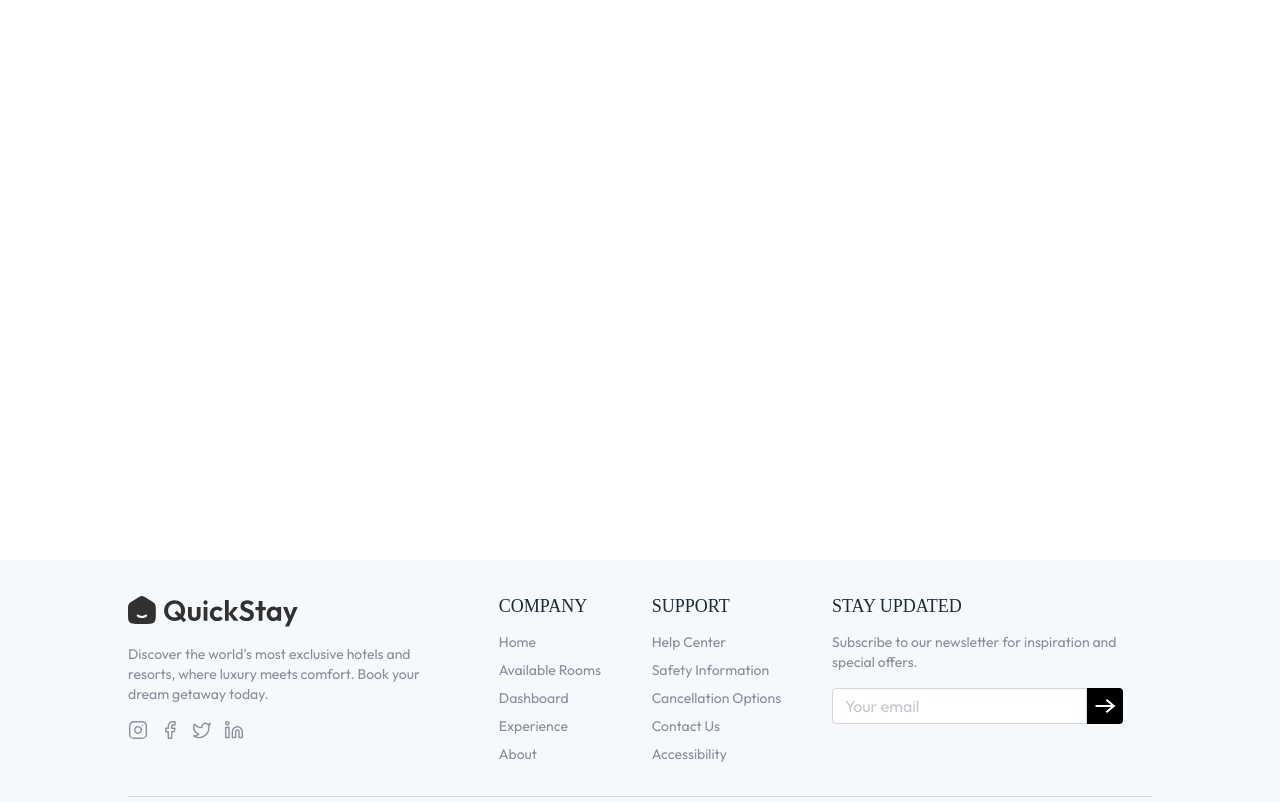
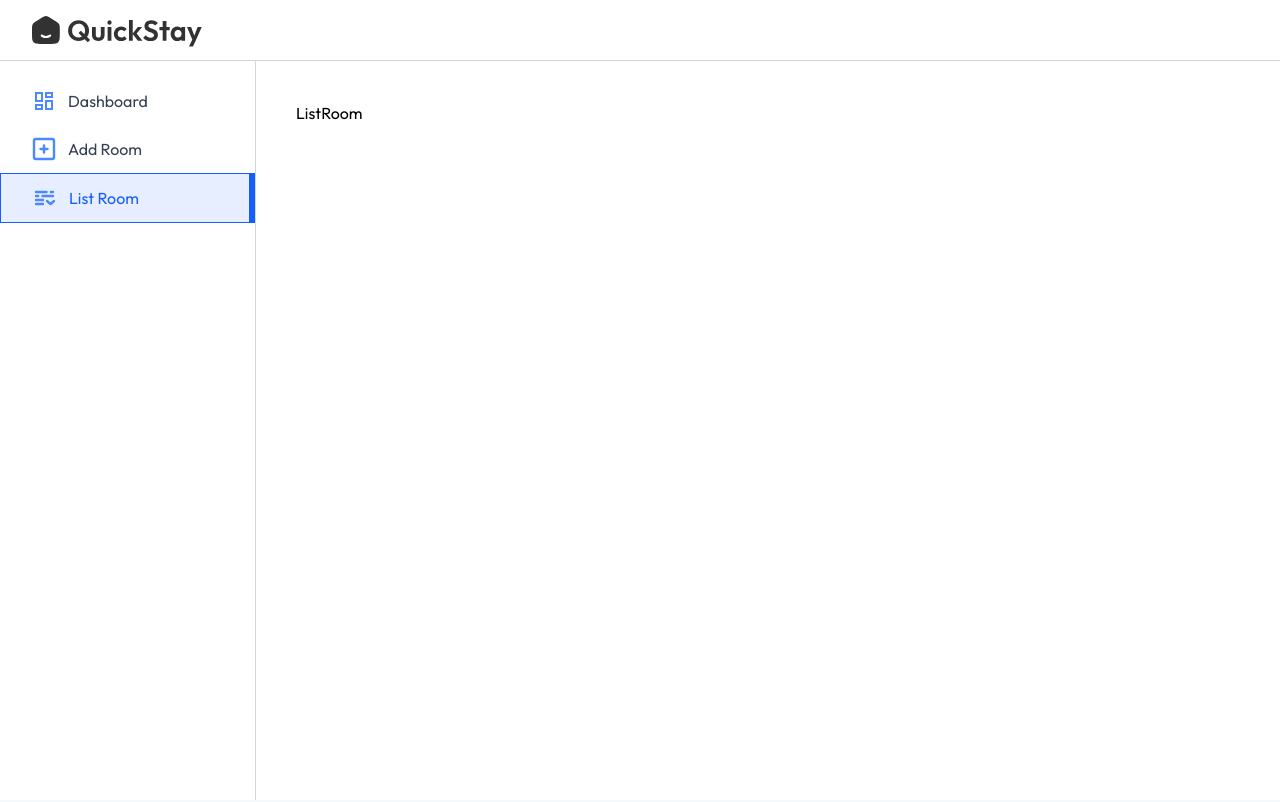
Before and after one commit to Dharmeshp1582/MERN_Hotel_Booking_app, a React (Vite) app in the folder client/: page /owner/list-room in a window 1280 px wide. Shown: the top 802 px of the page. Built offline with nearby package versions, Linux system fonts and the light colour scheme; no server answers; a web font is replaced by a local one.

Commit message:
owner navbar & sidebar done

```diff
--- a/client/package.json
+++ b/client/package.json
@@ -4,7 +4,7 @@
   "version": "0.0.0",
   "type": "module",
   "scripts": {
-    "dev": "vite",
+    "dev": "vite --host",
     "build": "vite build",
     "lint": "eslint .",
     "preview": "vite preview"
--- a/client/src/App.jsx
+++ b/client/src/App.jsx
@@ -6,6 +6,11 @@ import Footer from "./components/Footer";
 import AllRooms from "./pages/AllRooms";
 import RoomDetail from "./pages/RoomDetail";
 import MyBookings from "./pages/MyBookings";
+import HotelReg from "./components/HotelReg";
+import Layout from "./pages/hotelOwner/Layout";
+import Dashboard from "./pages/hotelOwner/Dashboard";
+import AddRoom from "./pages/hotelOwner/AddRoom";
+import ListRoom from "./pages/hotelOwner/ListRoom";
 
 const App = () => {
   const isOwnerPath = useLocation().pathname.includes("owner");
@@ -13,12 +18,19 @@ const App = () => {
   return (
     <div>
       {!isOwnerPath && <Navbar />}
+      {false && <HotelReg />}
       <div className="min-h-[70vh]">
         <Routes>
           <Route path="/" element={<Home />} />
           <Route path="/rooms" element={<AllRooms />} />
           <Route path="/rooms/:id" element={<RoomDetail />} />
           <Route path="/my-bookings" element={<MyBookings />} />
+
+          <Route path="/owner" element={<Layout />} >
+            <Route index  element={<Dashboard />} />
+            <Route path="/owner/add-room" element={<AddRoom />} />
+            <Route path="/owner/list-room" element={<ListRoom />} />
+          </Route>
         </Routes>
       </div>
       <Footer />
--- /dev/null
+++ b/client/src/components/HotelReg.jsx
@@ -0,0 +1,75 @@
+import React from "react";
+import { assets, cities } from "../assets/assets";
+
+const HotelReg = () => {
+  return (
+    <div className="fixed top-0 bottom-0 left-0 right-0 z-100 flex items-center justify-center bg-black/70">
+      <form className="flex bg-white rounded-xl max-w-4xl max-md:mx-2">
+        <img
+          src={assets.regImage}
+          alt="reg-image"
+          className="w-1/2 rounded-xl hidden md:block"
+        />
+
+        <div className="relative flex flex-col items-center md:w-1/2 p-8 md:p-10">
+          <img
+            src={assets.closeIcon}
+            alt="close-icon"
+            className="absolute top-4 right-4 h-4 w-4 cursor-pointer"
+          />
+          <p className="text-2xl font-semibold mt-6">Register Your Hotel</p>
+          {/* Hotel Name */}
+          <div className="w-full mt-4">
+            <label htmlFor="name" className="font-medium text-gray-500">
+              Hotel Name
+            </label>
+            <input id="name"
+              type="text"
+              placeholder="Type here"
+              className="border border-gray-200 rounded w-full px-3 py-2.5 mt-1 outline-indigo-500 font-light"
+              required
+            />
+          </div>
+{/* Contact */}
+          <div className="w-full mt-4">
+            <label htmlFor="Contact" className="font-medium text-gray-500">
+              Phone
+            </label>
+            <input id="contact"
+              type="text"
+              placeholder="Type here"
+              className="border border-gray-200 rounded w-full px-3 py-2.5 mt-1 outline-indigo-500 font-light"
+              required
+            />
+          </div>
+{/* Address */}
+           <div className="w-full mt-4">
+            <label htmlFor="address" className="font-medium text-gray-500">
+              Address
+            </label>
+            <input id="address"
+              type="text"
+              placeholder="Type here"
+              className="border border-gray-200 rounded w-full px-3 py-2.5 mt-1 outline-indigo-500 font-light"
+              required
+            />
+          </div>
+
+          {/* Select City Drop Down */}
+          <div className="w-full mt-4 max-w-60 mr-auto">
+            <label htmlFor="city" className="font-medium text-gray-500" >City</label>
+            <select  id="city" className="border border-gray-200 rounded w-full px-3 py-2.5 mt-1 outline-indigo-500 font-light" required>
+              <option value="">Select City</option>
+              {cities.map((city)=> (
+                <option key={city} value={city}>{city}</option>
+              ))}
+            </select>
+          </div>
+          <button className="bg-indigo-500 hover:bg-indigo-600 transition-all text-white mr-auto px-6 py-2 rounded cursor-pointer mt-6">Register</button>
+        </div>
+      </form>
+    </div>
+  );
+};
+
+export default HotelReg;
--- /dev/null
+++ b/client/src/components/hotelOwner/Navbar.jsx
@@ -0,0 +1,17 @@
+import React from 'react'
+import { Link } from 'react-router-dom'
+import { assets } from '../../assets/assets'
+import { UserButton } from '@clerk/clerk-react'
+
+const Navbar = () => {
+  return (
+    <div className='flex items-center justify-between px-4 md:px-8 border-b border-gray-300 py-3 bg-white transition-all duration-300'>
+ <Link to='/'>
+  <img src={assets.logo} alt="logo" className='h-9 invert opacity-80'/>
+ </Link>
+ <UserButton />
+    </div>
+  )
+}
+
+export default Navbar
--- /dev/null
+++ b/client/src/components/hotelOwner/Sidebar.jsx
@@ -0,0 +1,25 @@
+import React from 'react'
+import { assets } from '../../assets/assets'
+import { NavLink } from 'react-router-dom'
+
+const Sidebar = () => {
+
+  const sidebarLinks = [
+    {name: 'Dashboard',path: "/owner",icon: assets.dashboardIcon},
+    {name: 'Add Room',path: "/owner/add-room",icon: assets.addIcon},
+    {name: 'List Room',path: "/owner/list-room",icon: assets.listIcon},
+  ]
+
+  return (
+    <div className='md:w-64 w-16 border-r h-full text-base border-gray-300 pt-4 flex flex-col transition-all duration-300 ' >
+    {sidebarLinks.map((item,index)=> (
+      <NavLink to={item.path} key={index} end='/owner' className={({isActive})=> `flex items-center py-3 px-4 md:px-8 gap-3 ${isActive ? 'border-r-4 md:border-r-[6px] bg-blue-600/10 border border-blue-600 text-blue-600' : 'hover:bg-gray-100/90 border-white text-gray-700'}`}>
+         <img src={item.icon} alt={item.name} className='min-h-6 min-w-6' />
+         <p className='md:block hidden text-center'>{item.name}</p>
+      </NavLink>
+    ))}
+    </div>
+  )
+}
+
+export default Sidebar
--- /dev/null
+++ b/client/src/pages/hotelOwner/AddRoom.jsx
@@ -0,0 +1,9 @@
+import React from 'react'
+
+const AddRoom = () => {
+  return (
+    <div>AddRoom</div>
+  )
+}
+
+export default AddRoom
--- /dev/null
+++ b/client/src/pages/hotelOwner/Dashboard.jsx
@@ -0,0 +1,9 @@
+import React from 'react'
+
+const Dashboard = () => {
+  return (
+    <div>Dashboard</div>
+  )
+}
+
+export default Dashboard
--- /dev/null
+++ b/client/src/pages/hotelOwner/Layout.jsx
@@ -0,0 +1,20 @@
+import React from 'react'
+import Navbar from '../../components/hotelOwner/Navbar'
+import Sidebar from '../../components/hotelOwner/Sidebar'
+import { Outlet } from 'react-router-dom'
+
+const Layout = () => {
+  return (
+    <div className='flex flex-col h-screen'>
+     <Navbar />
+     <div className='flex h-full'>
+      <Sidebar />
+      <div className='flex-1 p-4 pt-10 md:px-10 h-full'>
+        <Outlet />
+      </div>
+     </div>
+    </div>
+  )
+}
+
+export default Layout
--- /dev/null
+++ b/client/src/pages/hotelOwner/ListRoom.jsx
@@ -0,0 +1,9 @@
+import React from 'react'
+
+const ListRoom = () => {
+  return (
+    <div>ListRoom</div>
+  )
+}
+
+export default ListRoom
```
